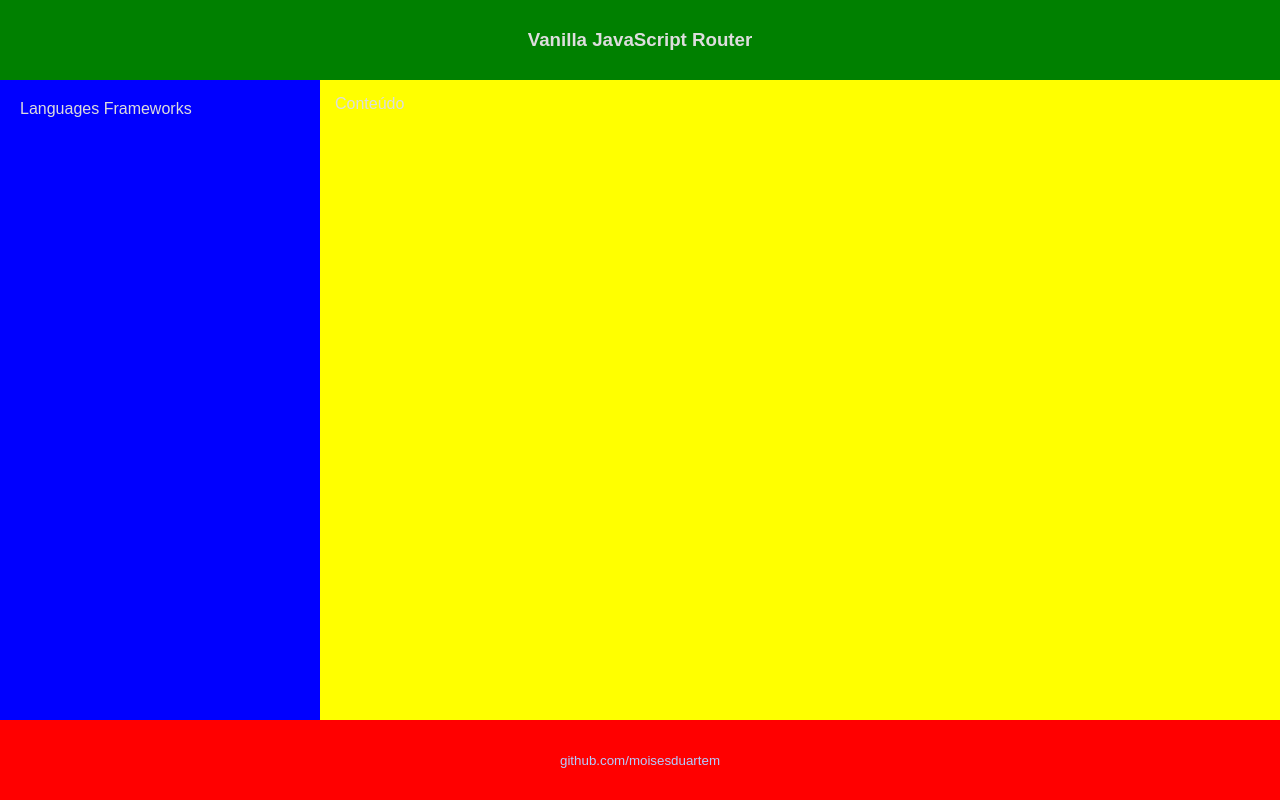
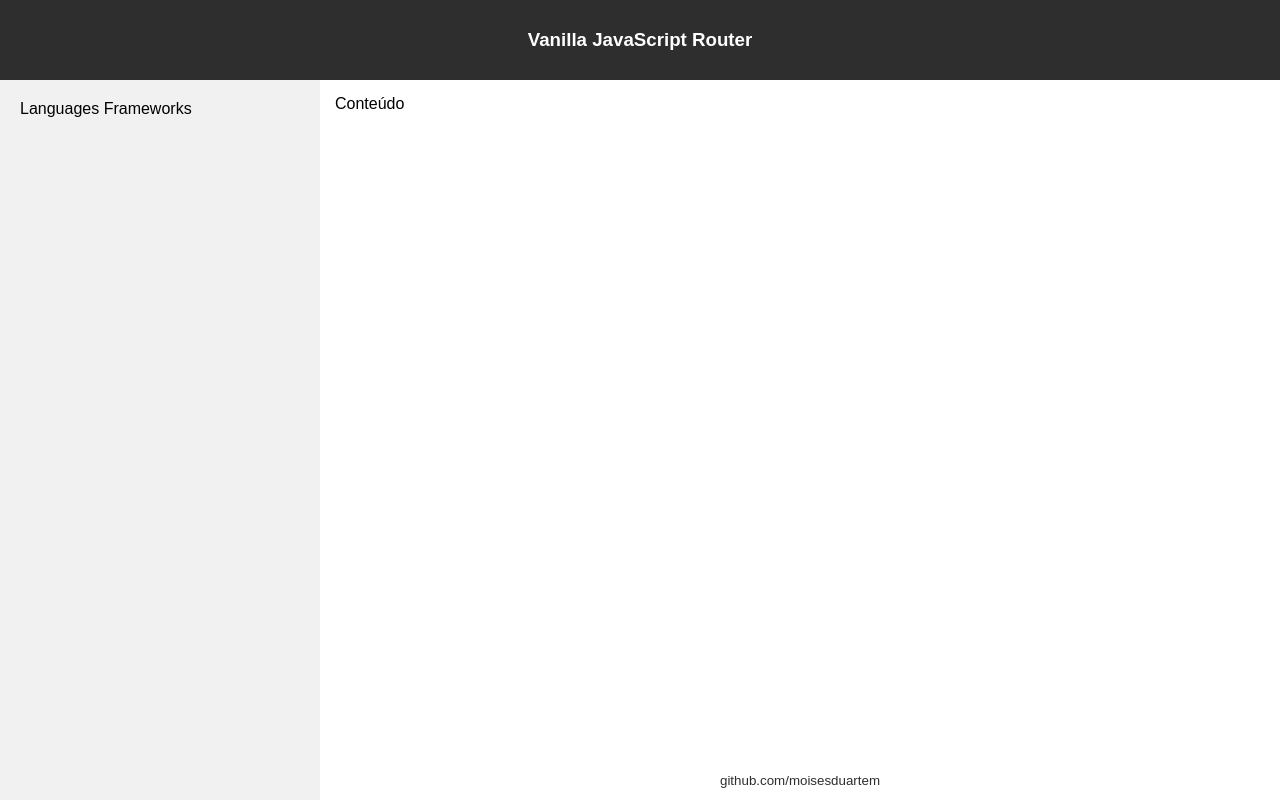
Before and after one commit to moisesduartem/vanilla-router, a plain HTML site: page index.html in a window 1280 px wide. Drawn offline with Linux system fonts and the light colour scheme.

Commit message:
ajusta layout e cores com css grid

```diff
--- a/src/css/app.css
+++ b/src/css/app.css
@@ -1,11 +1,17 @@
+:root {
+    --dark: #2e2e2e;
+    --shadow: 2px 2px;
+    --white: #ffffff;
+    --light: #f1f1f1;
+}
+
 * {
     font-family: Arial, sans-serif;
-    color: #DDD;
     box-sizing: border-box;
 }
 
 body {
-    background-color: #1b1b1b;
+    background-color: var(--white);
     margin: 0;
     padding: 0;
     width: 100%;
@@ -17,7 +23,7 @@ a {
 }
 
 footer a {
-    color: #b3cdff;
+    color: var(--dark);
 }
 
 /* Layout Grid */
@@ -25,36 +31,36 @@ footer a {
 .container {
     display: grid;
     grid-template-columns: 1fr 3fr;
-    grid-template-rows: 10vh 80vh 10vh;
-    grid-template-areas: "h h" "a m" "f f";
+    grid-template-rows: 10vh 85vh 5vh;
+    grid-template-areas: "h h" "a m" "a f";
 }
 
 header {
+    color: var(--white);
     padding: 15px;
     display: flex;
     justify-content: center;
     align-items: center;
-    background-color: green;
+    background-color: var(--dark);
     grid-area: h;
 }
 
 aside {
+    /* display: none; */
     padding: 20px;
-    background-color: blue;
+    background-color: var(--light);
     grid-area: a;
 }
 
 main {
     padding: 15px;
-    background-color: yellow;
     grid-area: m;
 }
 
 footer {
-    padding: 15px;
+    padding: 5px;
     display: flex;
     justify-content: center;
     align-items: center;
-    background-color: red;
     grid-area: f;
 }
```
